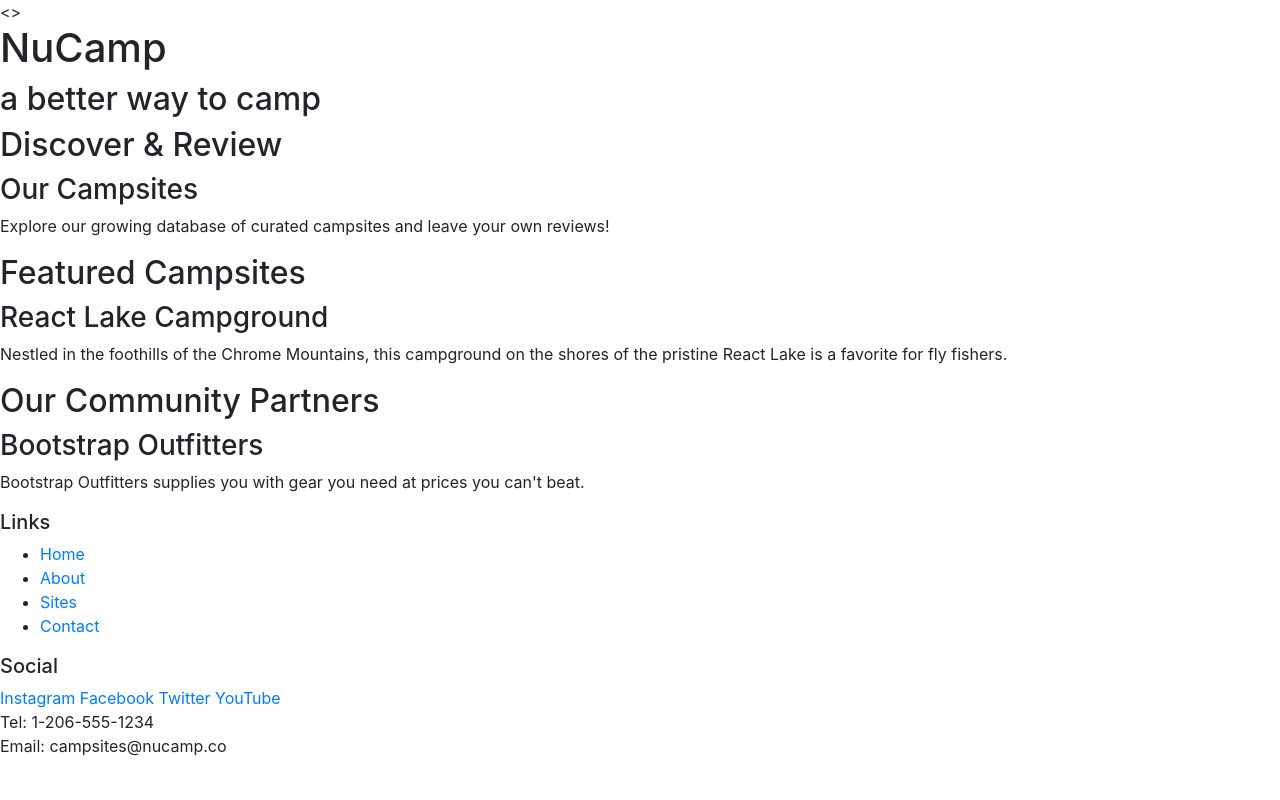
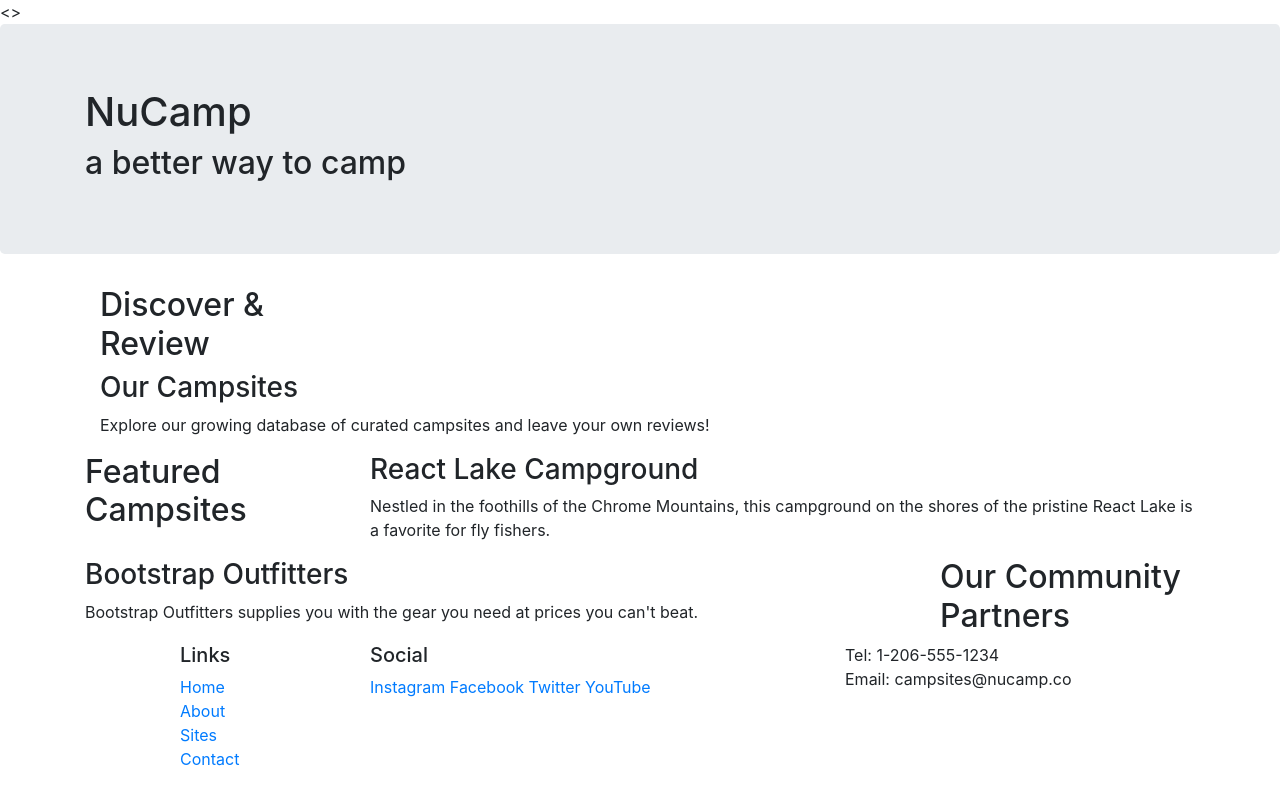
Before and after one commit to bigdawg2021/git-test, a website: page index.html in a window 1280 px wide. Drawn offline with nearby package versions, Linux system fonts and the light colour scheme.

Commit message:
Bootstrap Grid

```diff
--- a/index.html
+++ b/index.html
@@ -15,51 +15,73 @@
 
 <body>
 
-    <header>
-        <div>
+    <header class="jumbotron">
+        <div class="container">
+            <div class="row">
+                <div class="col">
                     <h1>NuCamp</h1>
                     <h2>a better way to camp</h2>
                 </div>
+            </div>
+        </div>
     </header>
 
+    <div class="container">
         <div>
+            <div class="col-sm-4 order-sm-last col-md-3">
                 <h2>Discover & Review</h2>
+            </div>
+            <div class="col">
                 <h3>Our Campsites</h3>
                 <p>Explore our growing database of curated campsites and leave your own reviews!</p>
             </div>
+        </div>
 
-    <div>
+        <div class="row">
+            <div class="col-sm-4 col-md-3">
                 <h2>Featured Campsites</h2>
+            </div>
+            <div class="col">
                 <h3>React Lake Campground</h3>
         		<p>Nestled in the foothills of the Chrome Mountains, this campground on the shores of the pristine React Lake is a favorite for fly fishers.</p>
    			</div>
-
-    <div>
-        <h2>Our Community Partners</h2>
-        <h3>Bootstrap Outfitters</h3>
-        <p>Bootstrap Outfitters supplies you with gear you need at prices you can't beat.</p>
         </div>
 
+        <div class="row">
+            <div class="col-sm-4 order-sm-last col-md-3">
+                <h2>Our Community Partners</h2>
+            </div>
+            <div class="col">
+                <h3>Bootstrap Outfitters</h3>
+        		<p>Bootstrap Outfitters supplies you with the gear you need at prices you can't beat.</p>
+            </div>
+        </div>
+    </div>
+</body>
 <footer>
-        <div>
+    <div class="container">
+        <div class="row">
+            <div class="col-4 col-sm-2 offset-1">
                 <h5>Links</h5>
-            <ul>
+           		<ul class="list-unstyled">
                     <li><a href="#">Home</a></li>
                     <li><a href="#">About</a></li>
                     <li><a href="#">Sites</a></li>
                     <li><a href="#">Contact</a></li>
                 </ul>
             </div>
-        <div>
+            <div class="col-6 col-sm-5">
               	<h5>Social</h5>
                     <a href="http://instagram.com/">Instagram</a>
                     <a href="http://facebook.com/">Facebook</a>
                     <a href="http://twitter.com/">Twitter</a>
                     <a href="http://youtube.com/">YouTube</a>
             </div>
-        <div>
+            <div class="col-sm-4">
                     Tel: 1-206-555-1234<br />
                     Email: campsites@nucamp.co
+            </div>
+        </div>
     </div>
 </footer>
 
@@ -68,6 +90,4 @@
     <script src="node_modules/popper.js/dist/umd/popper.min.js"></script>
     <script src="node_modules/bootstrap/dist/js/bootstrap.min.js"></script>
 
-</body>
-
 </html>
```
Lines whose indentation alone changed are shown as unchanged.
